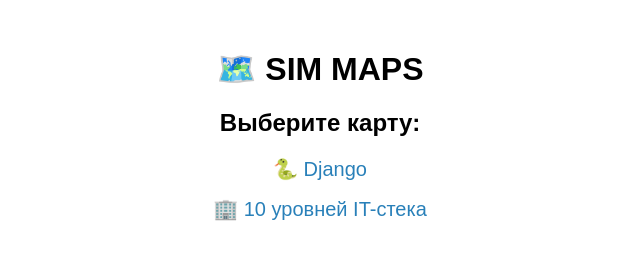
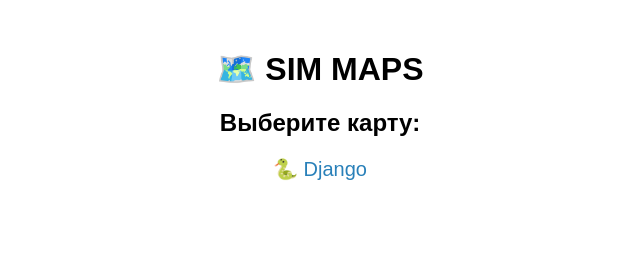
Before and after one commit to mr-sim3003/sim-maps, a plain HTML site: page index.html in a window 1280 px wide. Shown: the whole page, without its empty margins (320-960 px from the left). Drawn offline with Linux system fonts and the light colour scheme.

Commit message:
Update index.html

```diff
--- a/index.html
+++ b/index.html
@@ -13,6 +13,5 @@
     <p> </p>
     <h2>Выберите карту:</h2>
     <p><a href="django/">🐍 Django</a></p>
-    <p><a href="architecture.html">🏢 10 уровней IT-стека</a></p>
 </body>
 </html>
```
